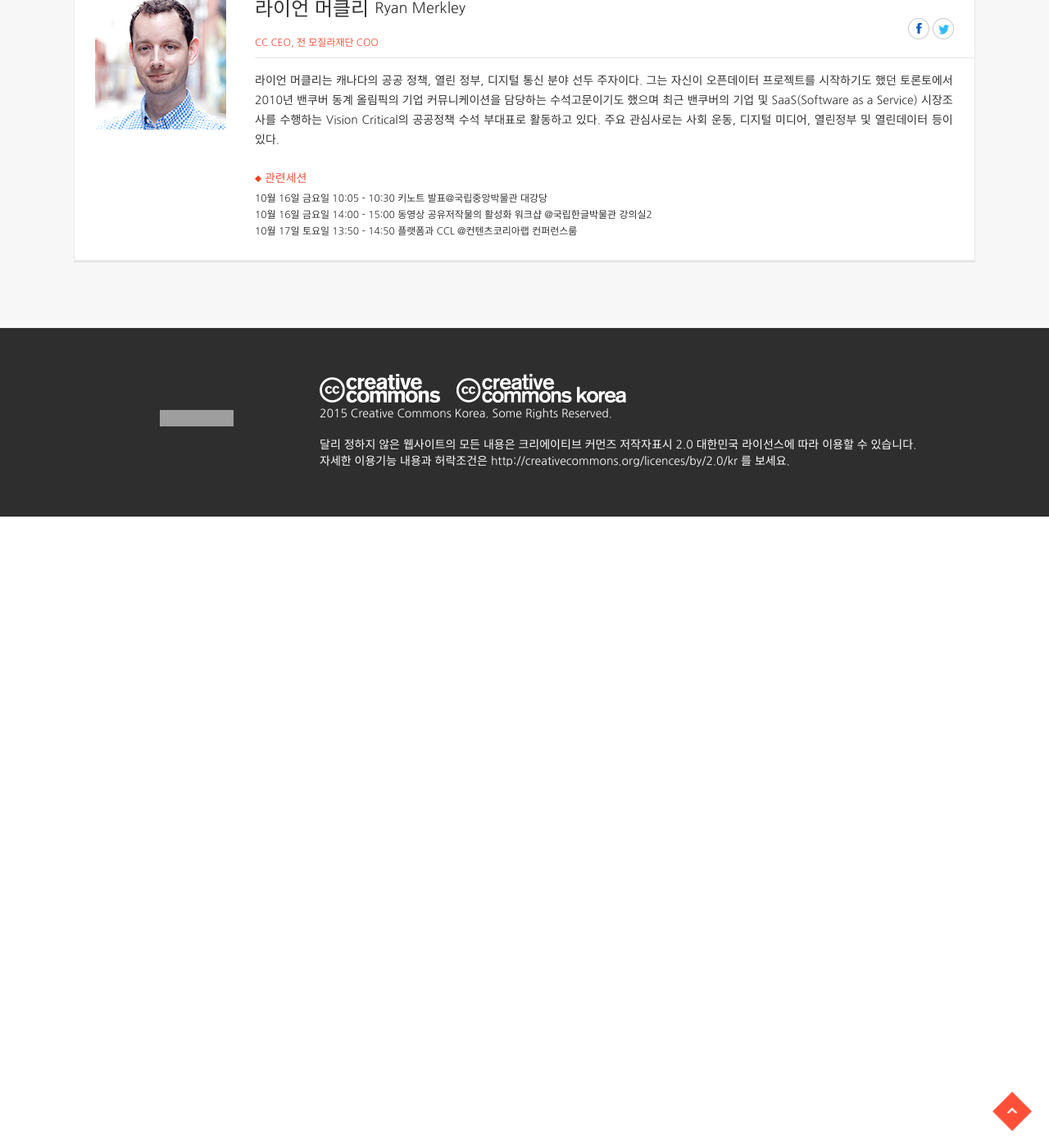
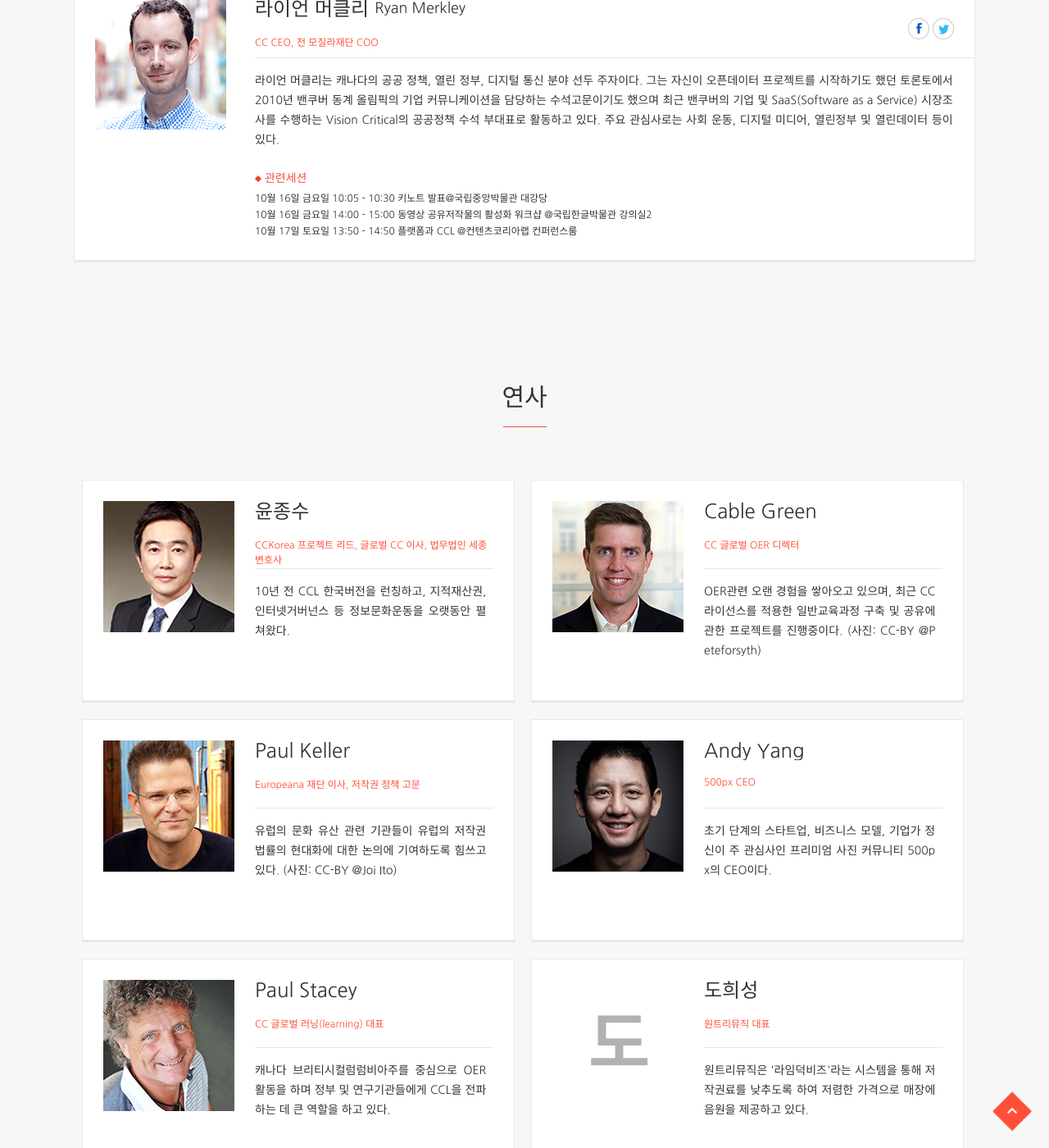
Before and after one commit to creativecommonskorea/2015-global-summit, a Jekyll site: the page built from speakers.html, in a window 1280 px wide and 1400 px high, scrolled down 2049 px. Shown: the whole window at 82% size. Built offline with Jekyll 4.4.1, drawn with Linux system fonts in a browser that asks for light colours; nearby versions of some CDN libraries; before the commit the page ends 2679 px from its top, so only the background shows below that; some of the changed text lies outside the part shown; grey boxes are pictures that could not be loaded.

Commit message:
연사 부분 오픈

```diff
--- a/_data/speakers.yml
+++ b/_data/speakers.yml
@@ -23,3 +23,34 @@
   organize: 500px CEO
   describe: >
     초기 단계의 스타트업, 비즈니스 모델, 기업가 정신이 주 관심사인 프리미엄 사진 커뮤니티 500px의 CEO이다.
+
+- name: "Paul Stacey"
+  image: "/images/people/1_07_paul-stacey.png"
+  organize: "CC 글로벌 러닝(learning) 대표"
+  describe: >
+    캐나다 브리티시컬럼럼비아주를 중심으로 OER 활동을 하며 정부 및 연구기관들에게 CCL을 전파하는 데 큰 역할을 하고 있다.
+
+- name: "도희성"
+  organize: "원트리뮤직 대표"
+  describe: >
+    원트리뮤직은 '라임덕비즈'라는 시스템을 통해 저작권료를 낮추도록 하여 저렴한 가격으로 매장에 음원을 제공하고 있다.
+
+- name: "박은정"
+  organize: "팀포퐁"
+
+- name: "Naeema Zarif"
+  image: "images/speaker/sp_s_08_Naeema_Zarif.png"
+  organize: "CC 아랍 지역 코디네이터"
+  describe: >
+    다양한 정부를 위한 영상 및 디지털털 전략 컨설팅, 강연 등을 통해 오픈문화와 크리에티브 커먼즈 확산에 힘쓰고 있다.(사진: CC-BY @Naeema Zarif)
+
+- name: "Michael Weinberg"
+  organize: "Shapeways 법률고문"
+  describe: >
+    공공기술과 공공지식에 관해 법률고문을 해왔으며, 3D 프린팅 저작권에 대한 제안적 보고서를 쓴 바 있다.
+
+- name: "김지현"
+  image: "images/speaker/sp_s_10_Jihyeon_Kim.png"
+  organize: 엔트릭교육연구소 대표
+  describe: >
+    스마트 교육과 ICT 교육이 주 관심사이며 온라인 소프트웨어 교육 플랫폼 ‘엔트리(ENTRY)’를 개발하고 있다. (사진: 본인출처)
--- a/speakers.html
+++ b/speakers.html
@@ -71,7 +71,7 @@ layout: base
         {% endfor %}
     </section>
 </div>
-<div class="wrap speaker_wrap" style="display: none;">
+<div class="wrap speaker_wrap">
     <section>
         <h1 class="title">연사</h1>
 
@@ -87,7 +87,8 @@ layout: base
                     {% assign namesplit = s.name | split: " "  %}
                     {% assign namefirst = namesplit | first %}
                     {% assign namelast = namesplit | last %}
-                    {{ namefirst | truncate: 1,'' }}{{ namelast | truncate: 1,'' }}
+                    {% assign namesize = namesplit | size %}
+                    {{ namefirst | truncate: 1,'' }}{% if namesize == 2 %}{{ namelast | truncate: 1,'' }}{% endif %}
                 </div>
                 {% endif %}
             </div>
```
